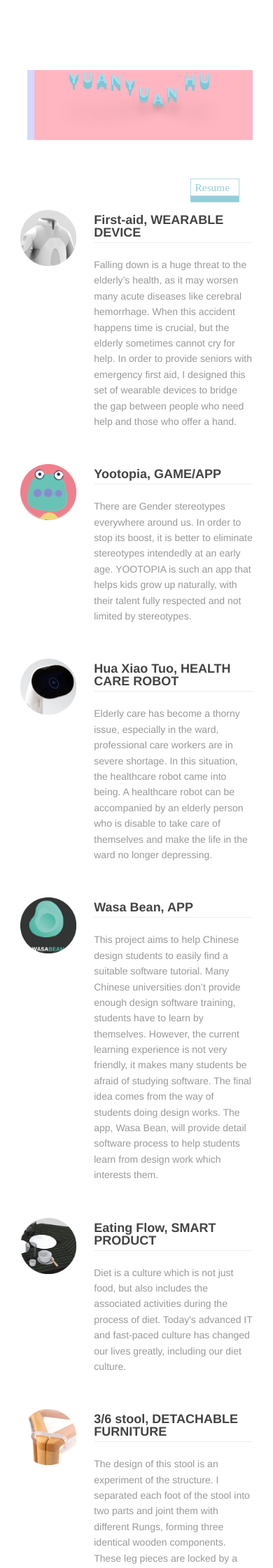
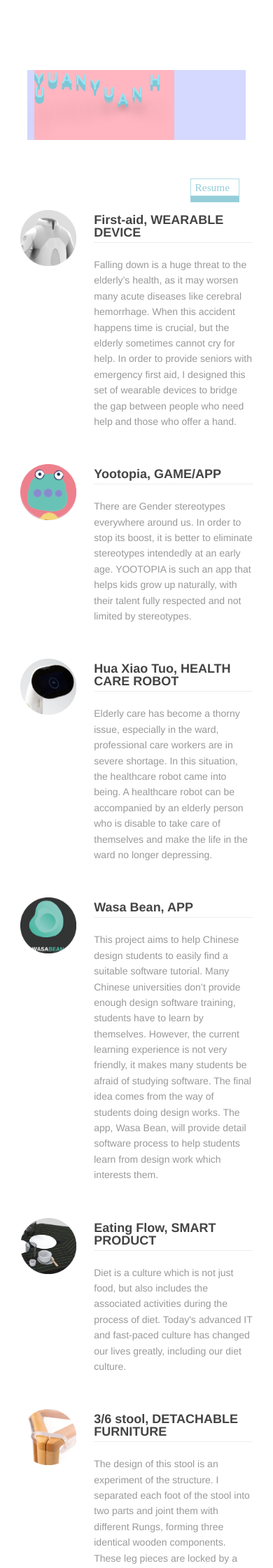
Before and after one commit to yuanyuanhu96/Potfolio-Archive, a Jekyll site: the page built from index.md, in a window 390 px wide. Shown: the top 2240 px of the page at 70% size. Built offline with Jekyll 4.4.1, drawn with Linux system fonts in a browser that asks for light colours.

Commit message:
Update style.css

```diff
--- a/_includes/style.css
+++ b/_includes/style.css
@@ -245,8 +245,7 @@ a.NaviProject:hover {
 @media screen and (max-width: 767px) {
 .Me {
   font-size: 5px;
-    width: 100%;
-  padding: 0 50px;
+    width: 200px;
 }
 }
 
```
